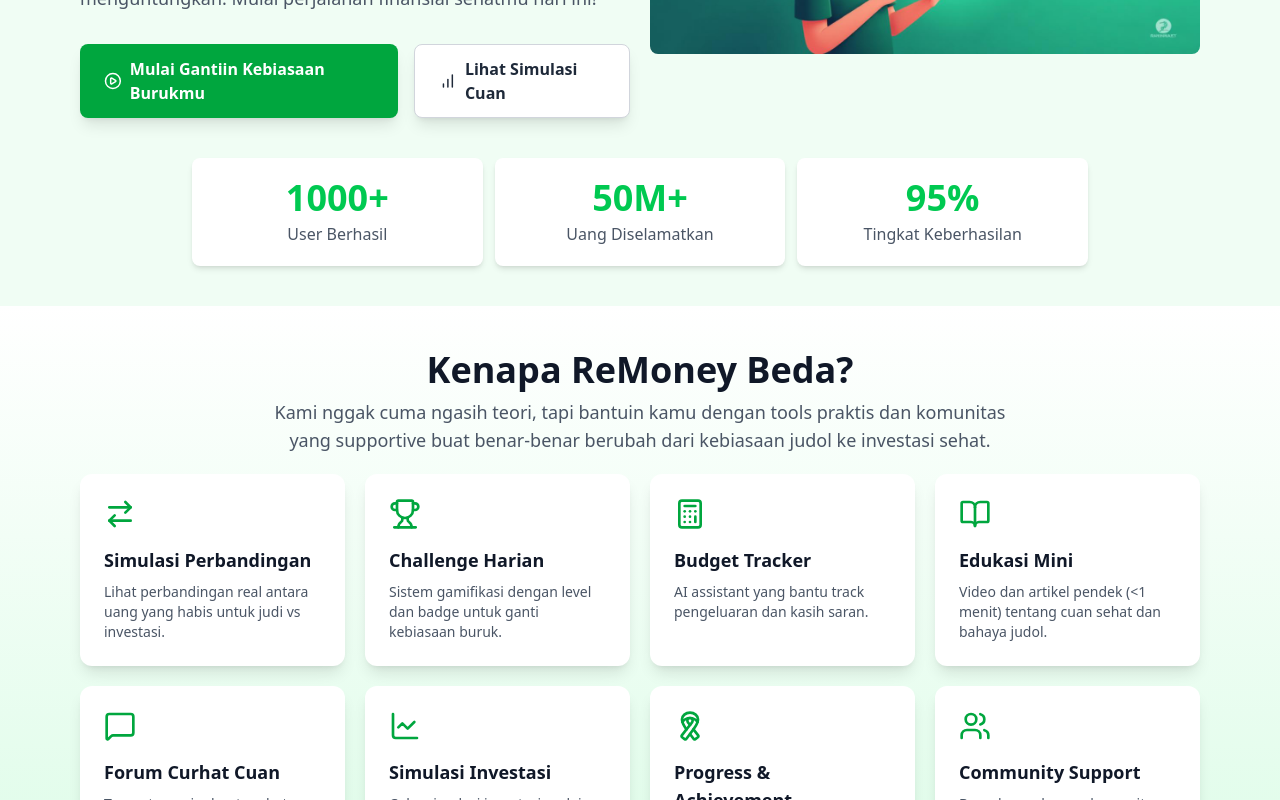
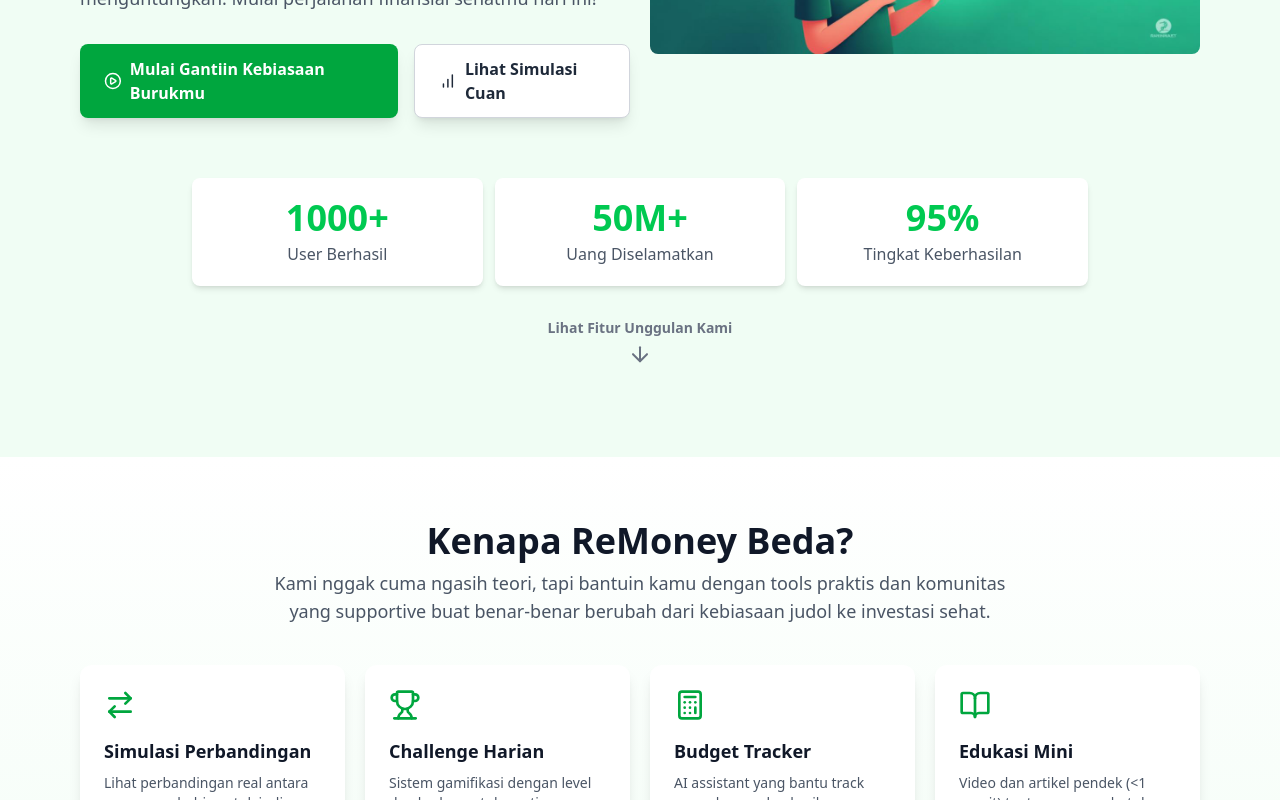
Before and after one commit to dudiddump/gemastik25, a Next.js app: page / in a window 1280 px wide. Shown: the part 440-1240 px from the top of the page. Built offline with nearby package versions, Linux system fonts and the light colour scheme.

Commit message:
stats gabung ke hero

```diff
--- a/app/(main)/page.tsx
+++ b/app/(main)/page.tsx
@@ -1,5 +1,4 @@
 import Hero from "@/components/Hero";
-import Stats from "@/components/Stats";
 import Features from "@/components/Features";
 import CTA from "@/components/CTA";
 import Simulasi from "@/components/Simulasi";
@@ -14,7 +13,6 @@
         `}</style>
       <main>
         <Hero />
-        <Stats />
         <Features />
         <CTA />
         <Simulasi />
--- a/components/Features.tsx
+++ b/components/Features.tsx
@@ -14,15 +14,16 @@
 
 const Features = () => {
   return (
-    <div className="bg-gradient-to-b from-white to-green-100 dark:from-gray-900 dark:to-teal-900 pt-1 pb-10">
+    <div id="features" className="bg-gradient-to-b from-white to-green-50 dark:from-gray-900 dark:to-teal-900 pt-1 pb-10">
+
       <ResponsiveContainer>
-        <section className="mt-10">
+        <section className="pt-15">
           <div className="text-center max-w-3xl mx-auto">
             <h2 className="text-3xl font-extrabold text-gray-900 dark:text-white sm:text-4xl">Kenapa ReMoney Beda?</h2>
             <p className="mt-2 text-lg text-gray-600 dark:text-gray-100">Kami nggak cuma ngasih teori, tapi bantuin kamu dengan tools praktis dan komunitas yang supportive buat benar-benar berubah dari kebiasaan judol ke investasi sehat.</p>
           </div>
         </section>
-        <div className="mt-5 grid gap-5 md:grid-cols-2 lg:grid-cols-4">
+        <div className="mt-10 grid gap-5 md:grid-cols-2 lg:grid-cols-4">
           {featureList.map((feature) => (
             <div key={feature.title} className="p-6 bg-white dark:bg-gray-800 rounded-xl shadow-lg hover:shadow-green-300 hover:-translate-y-1 transition-all duration-300">
               <div className="mb-4">
--- a/components/Hero.tsx
+++ b/components/Hero.tsx
@@ -1,13 +1,27 @@
 import ResponsiveContainer from "@/components/ResponsiveContainer";
-import { PlayCircle, BarChart } from "lucide-react";
+import { PlayCircle, BarChart, ArrowDown } from "lucide-react";
 import Link from "next/link";
 import Image from "next/image";
 
-const Hero = () => {
+export default function Hero() {
+  const statsData = [
+    { value: '1000+', label: 'User Berhasil' },
+    { value: '50M+', label: 'Uang Diselamatkan' },
+    { value: '95%', label: 'Tingkat Keberhasilan' },
+  ];
+
+  const StatCard = ({ value, label }: { value: string; label: string }) => (
+    <div className="bg-white dark:bg-gray-800 p-5 rounded-lg shadow-md text-center w-full">
+      <p className="text-4xl font-bold text-green-500 dark:text-green-400">{value}</p>
+      <p className="text-gray-600 dark:text-gray-300 mt-1">{label}</p>
+    </div>
+  );
+
   return (
+    <>
       <section className="bg-green-50 dark:bg-teal-900 flex items-center justify-center">
         <ResponsiveContainer>
-        <div className="mt-10 pt-20 pb-10 flex flex-col lg:flex-row items-center justify-between  gap-5">
+          <div className="mt-10 pt-20 pb-5 flex flex-col lg:flex-row items-center justify-between  gap-5">
             <div className="flex-1 text-center lg:text-left">
               <span className="inline-block bg-green-100 text-green-800 text-sm font-semibold px-5 py-1 rounded-full mb-5+4">
                 Platform Anti-Judol #1 Indonesia
@@ -56,8 +70,25 @@
               />
             </div>
           </div>
+
+          <div className="py-10">
+            <div className="w-full max-w-4xl mx-auto grid grid-cols-1 md:grid-cols-3 gap-3">
+                {statsData.map((stat) => (
+                  <StatCard key={stat.label} value={stat.value} label={stat.label} />
+                ))}
+            </div>
+          </div>
+
+          <div className="bg-green-50 dark:bg-teal-900 pb-20 text-center">
+            <a
+            href="#features"
+            className="inline-flex flex-col items-center text-gray-500 dark:text-gray-300 hover:text-green-400 transition-colors animate-bounce">
+              <span className="text-sm font-semibold">Lihat Fitur Unggulan Kami</span>
+              <ArrowDown className="h-6 w-6 mt-1" />
+            </a>
+          </div>
         </ResponsiveContainer>
       </section>
+    </>
   );
 };
-export default Hero;
--- a/components/Stats.tsx
+++ /dev/null
@@ -1,34 +0,0 @@
-import React from 'react';
-
-const statsData = [
-  { value: '1000+', label: 'User Berhasil' },
-  { value: '50M+', label: 'Uang Diselamatkan' },
-  { value: '95%', label: 'Tingkat Keberhasilan' },
-];
-
-const StatCard = ({ value, label }: { value: string; label: string }) => (
-  <div className="bg-white dark:bg-gray-800 p-5 rounded-lg shadow-md text-center w-full">
-    <p className="text-4xl font-bold text-green-500 dark:text-green-400">{value}</p>
-    <p className="text-gray-600 dark:text-gray-300 mt-1">{label}</p>
-  </div>
-);
-
-const Stats = () => {
-  return (
-    <div className="w-full max-w-4xl mx-auto grid grid-cols-1 md:grid-cols-3 gap-3">
-        {statsData.map((stat) => (
-          <StatCard key={stat.label} value={stat.value} label={stat.label} />
-        ))}
-    </div>
-  );
-};
-
-const App = () => {
-  return (
-    <div className="flex items-center justify-center bg-green-50 dark:bg-teal-900 pb-10">
-       <Stats />
-    </div>
-  )
-}
-
-export default App;
```
Lines whose indentation alone changed are shown as unchanged.
